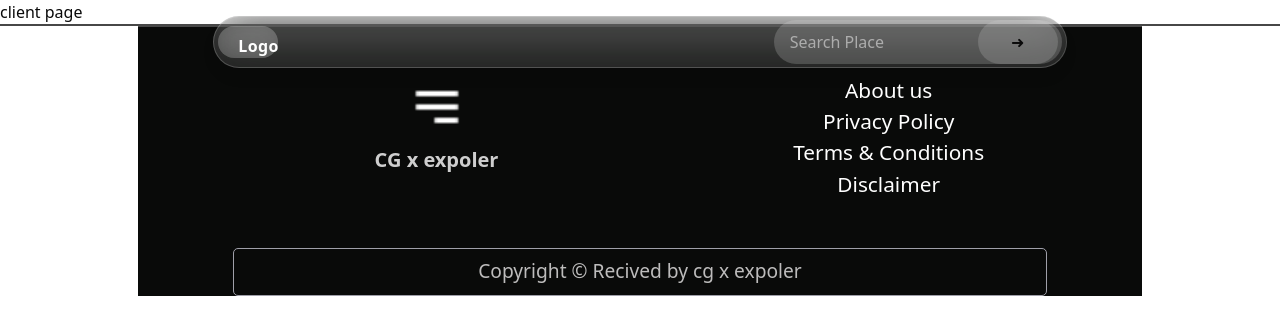
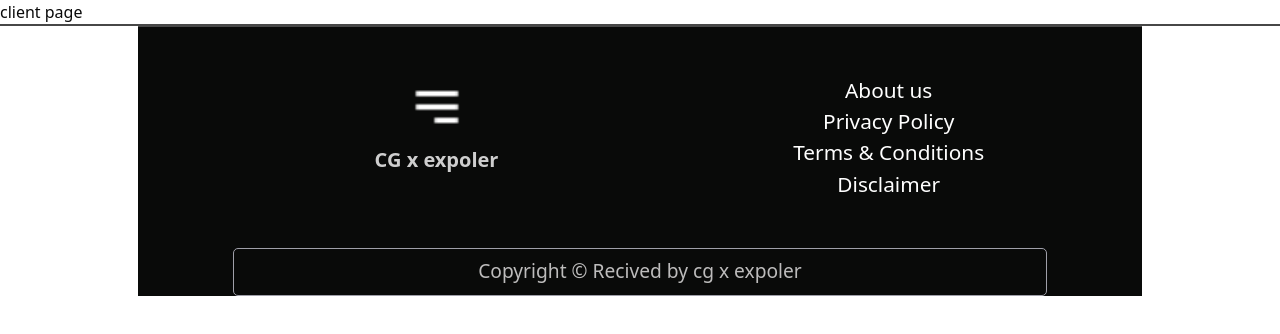
Before and after one commit to ProVishal4/nextjs-project, a Next.js app: page / in a window 1280 px wide. Shown: the top 334 px of the page. Built offline with nearby package versions, Linux system fonts and the light colour scheme.

Commit message:
working api search bar

```diff
--- a/app/(admin)/search-route/route.js
+++ b/app/(admin)/search-route/route.js
@@ -1,22 +1,52 @@
-// app/api/search/route.js
-export async function GET(req) {
-    const { searchParams } = new URL(req.url);
-    const q = searchParams.get("q")?.toLowerCase() || "";
+// import database from "@/models/database";
+
+// export async function GET(req) {
+//     const { searchParams } = new URL(req.url);
+//     const q = searchParams.get("q")?.toLowerCase() || "";
+
+// const allData = (await database.find()).map(({ title }) => ({ title }));
+//    console.log(allData)
+
+//     // const filtered = allData.filter((item) =>
+//     //     item.toLowerCase().includes(q)
+//     // );
+//     const filtered = allData.filter(({ title }) => {
+//         const text = (title || "").toLowerCase();
+//         return q === "" || text.includes(q);
+//     });
+
+//     return Response.json({ results: filtered });
+// }
 
 
+import database from "@/models/database";
 
-    const items = [
-        "Apple",
-        "Banana",
-        "Orange",
-        "Grapes",
-        "Pineapple",
-        "Watermelon",
-    ];
+export async function GET(req) {
+    console.log("🔥 API HIT: /search-route");
 
-    const filtered = items.filter((item) =>
-        item.toLowerCase().includes(q)
-    );
+    try {
+        const { searchParams } = new URL(req.url);
+        const q = searchParams.get("q")?.toLowerCase() || "";
+        console.log("🔎 Query received:", q);
 
-    return Response.json({ results: filtered });
+        const data = await database.find();
+        console.log("📦 Raw DB data:", data);
+
+        const allData = data.map(({ title }) => ({ title }));
+        console.log("📝 Mapped DB titles:", allData);
+
+        const filtered = allData.filter(({ title }) => {
+            const text = (title || "").toLowerCase();
+            return q === "" || text.includes(q);
+        });
+
+        console.log("✅ Filtered results:", filtered);
+
+        return Response.json({ results: filtered });
+    } catch (err) {
+        console.error("❌ API ERROR:", err);
+        return new Response(JSON.stringify({ error: "Server Error" }), {
+            status: 500,
+        });
+    }
 }
--- a/app/layout.js
+++ b/app/layout.js
@@ -14,7 +14,7 @@ export default function RootLayout({ children }) {
     <html lang="en" suppressHydrationWarning >
       <body>
         <ThemeProvider attribute="class" defaultTheme="system" enableSystem>
-          <Navbar />
+          {/* <Navbar /> */}
           {/* <Navbar2 /> */}
           {children}
           <Footer />
--- a/components/header/Navbar.jsx
+++ b/components/header/Navbar.jsx
@@ -60,7 +60,7 @@ export default function Navbar() {
             <img src="/icons/Menu.png" className="h-9 w-10 md:hidden absolute right-3  -mt-[16px]" alt="menu icon" />
 
         </div> */}
-        <SearchBar />
+        {/* <SearchBar /> */}
       </div>
     </nav>
   );
--- a/components/search/SearchBar.jsx
+++ b/components/search/SearchBar.jsx
@@ -1,109 +1,109 @@
-"use client"
-//import SearchCard from "@/components/search/SearchCard";
-import axios from "axios";
-import Link from "next/link";
-// import { Link } from "lucide-react";
+// "use client"
+// //import SearchCard from "@/components/search/SearchCard";
+// import axios from "axios";
+// import Link from "next/link";
+// // import { Link } from "lucide-react";
 
-import { useState, useEffect, useRef } from "react";
-//import MovieList from "./MovieList";
+// import { useState, useEffect, useRef } from "react";
+// //import MovieList from "./MovieList";
 
-export const SearchBar = () => {
-   const [article, setAriticle] = useState([]);
-  // const [loading, setLoading] = useState(false);
-  // //const [query, setQuery] = useState("")
-   const searchRef = useRef();
-  // const fetchArticles = async (query) => {
-  //   // e.preventDefault();
+// export const SearchBar = () => {
+//    const [article, setAriticle] = useState([]);
+//   // const [loading, setLoading] = useState(false);
+//   // //const [query, setQuery] = useState("")
+//    const searchRef = useRef();
+//   // const fetchArticles = async (query) => {
+//   //   // e.preventDefault();
 
-  //   //setLoading(true);
-  //   try {
-  //     const res = await axios
-  //      // .get(`/api/search?article=${query}`)
-  //       .get(`/api/blog`)
-  //       .then((res) => {
-  //         setAriticle(res.data);
-  //       });
+//   //   //setLoading(true);
+//   //   try {
+//   //     const res = await axios
+//   //      // .get(`/api/search?article=${query}`)
+//   //       .get(`/api/blog`)
+//   //       .then((res) => {
+//   //         setAriticle(res.data);
+//   //       });
 
 
-  //     console.log("secound log",article)
+//   //     console.log("secound log",article)
 
-  //   } catch (error) {
-  //     console.log("Error Searching in article SearchBar", error);
-  //   }
-  //     //console.log(query)
+//   //   } catch (error) {
+//   //     console.log("Error Searching in article SearchBar", error);
+//   //   }
+//   //     //console.log(query)
 
-  // };
+//   // };
 
-  const hendleSearch = (e) => {
-    e.preventDefault();
-    try {
-      const query = searchRef.current.value.trim();
-   //   if (query) fetchArticles(query);
-    } catch (error) {
-      console.log("Error Searching in article", error);
-    }
-  };
-  // useEffect(() => {
-  //   fetchArticles();
-  // }, []);
+//   const hendleSearch = (e) => {
+//     e.preventDefault();
+//     try {
+//       const query = searchRef.current.value.trim();
+//    //   if (query) fetchArticles(query);
+//     } catch (error) {
+//       console.log("Error Searching in article", error);
+//     }
+//   };
+//   // useEffect(() => {
+//   //   fetchArticles();
+//   // }, []);
 
-  return (
-    <>
-      {/* <div className="w-1/2 mx-auto my-3">
-        <form className="flex justify-center" onClick={hendleSearch}>
-          <input
-            type="text"
-            className="bg-[#333030] focus:outline-none focus:ring focus:ring-blue-300 rounded-4xl pl-5 py-3 mr-4"
-            placeholder="Search for a movie..."
-            // onChange={(e) => setQuery(e.target.value)}
-            ref={searchRef}
-          />
+//   return (
+//     <>
+//       {/* <div className="w-1/2 mx-auto my-3">
+//         <form className="flex justify-center" onClick={hendleSearch}>
+//           <input
+//             type="text"
+//             className="bg-[#333030] focus:outline-none focus:ring focus:ring-blue-300 rounded-4xl pl-5 py-3 mr-4"
+//             placeholder="Search for a movie..."
+//             // onChange={(e) => setQuery(e.target.value)}
+//             ref={searchRef}
+//           />
 
-          <button
-            type="submit"
-            className="py-3 px-6 rounded-3xl bg-amber-400 text-black active:scale-90 font-medium hover:bg-amber-600"
-          >
-            Search
-          </button>
-        </form>
-      </div> */}
-      <div className="relative w-72 rounded-full bg-zinc-200/20 ">
-        <form className="w-full relative" onClick={hendleSearch}>
-          <input
-            type="text"
-            placeholder="Search Place"
-            className="
-              w-2/3   rounded-full px-4
-              text-gray-800 dark:text-zinc-300
-               h-11 placeholder:text-white/50
-              focus:outline-none focus:ring-2 focus:ring-lime-400
-              transition  hidden md:block
-            "
-            ref={searchRef}
-          />
+//           <button
+//             type="submit"
+//             className="py-3 px-6 rounded-3xl bg-amber-400 text-black active:scale-90 font-medium hover:bg-amber-600"
+//           >
+//             Search
+//           </button>
+//         </form>
+//       </div> */}
+//       <div className="relative w-72 rounded-full bg-zinc-200/20 ">
+//         <form className="w-full relative" onClick={hendleSearch}>
+//           <input
+//             type="text"
+//             placeholder="Search Place"
+//             className="
+//               w-2/3   rounded-full px-4
+//               text-gray-800 dark:text-zinc-300
+//                h-11 placeholder:text-white/50
+//               focus:outline-none focus:ring-2 focus:ring-lime-400
+//               transition  hidden md:block
+//             "
+//             ref={searchRef}
+//           />
 
-            <button
+//             <button
 
-              className="
-            absolute right-1 top-1/2 -translate-y-1/2
-            bg-zinc-300/20 hover:bg-lime-400
-            rounded-full h-full transition hidden w-20 md:block
-          "
-            >
-              ➜
-            </button>
+//               className="
+//             absolute right-1 top-1/2 -translate-y-1/2
+//             bg-zinc-300/20 hover:bg-lime-400
+//             rounded-full h-full transition hidden w-20 md:block
+//           "
+//             >
+//               ➜
+//             </button>
 
-        </form>
-        <img
-          src="/icons/Menu.png"
-          className="h-9 w-10 md:hidden absolute right-3  -mt-[16px]"
-          alt="menu icon"
-        />
-      </div>
-      {/* {loading ? <p> Loading ...</p> : <SearchCard article={article} />} */}
-      {/* {loading && <p>Loading...</p>} */}
-    </>
-  );
-};
+//         </form>
+//         <img
+//           src="/icons/Menu.png"
+//           className="h-9 w-10 md:hidden absolute right-3  -mt-[16px]"
+//           alt="menu icon"
+//         />
+//       </div>
+//       {/* {loading ? <p> Loading ...</p> : <SearchCard article={article} />} */}
+//       {/* {loading && <p>Loading...</p>} */}
+//     </>
+//   );
+// };
 
-export default SearchBar;
+// export default SearchBar;
```
Also changed, not shown: components/search/SearchBar3.jsx (+98 -8 lines), app/api/blog/route.js (line endings or trailing spaces), app/search-places/page.jsx (line endings or trailing spaces).
